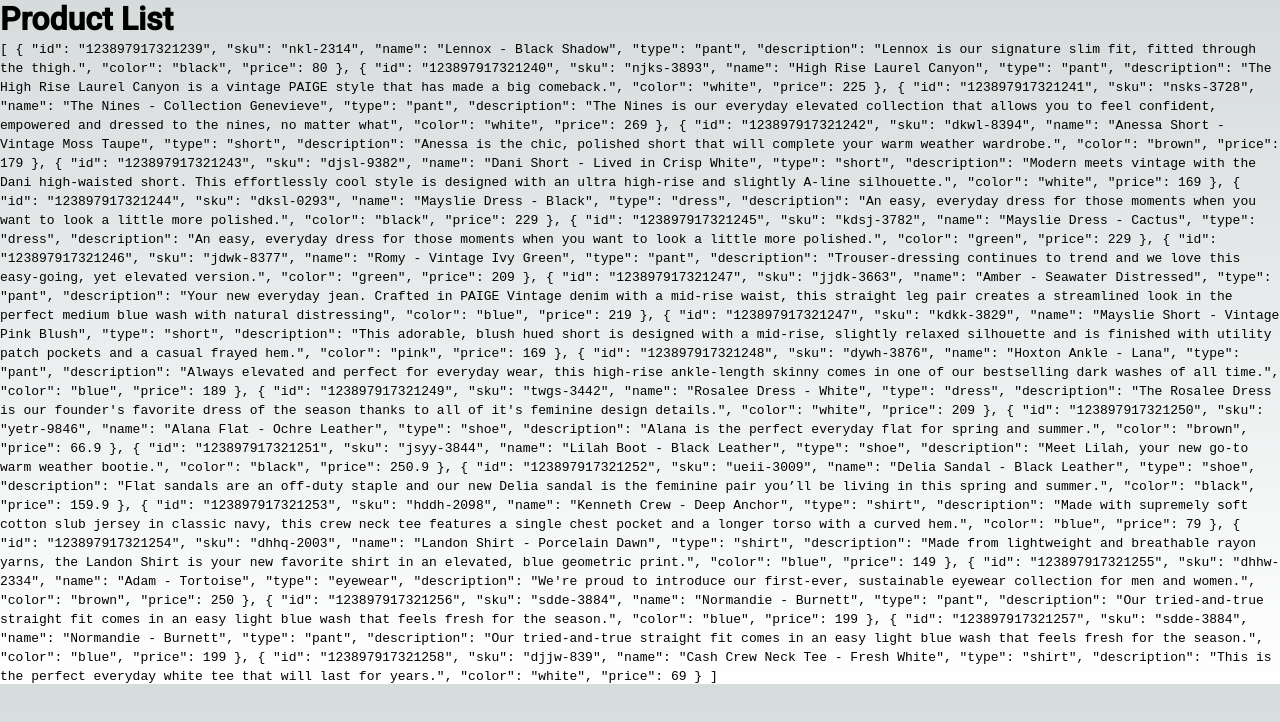
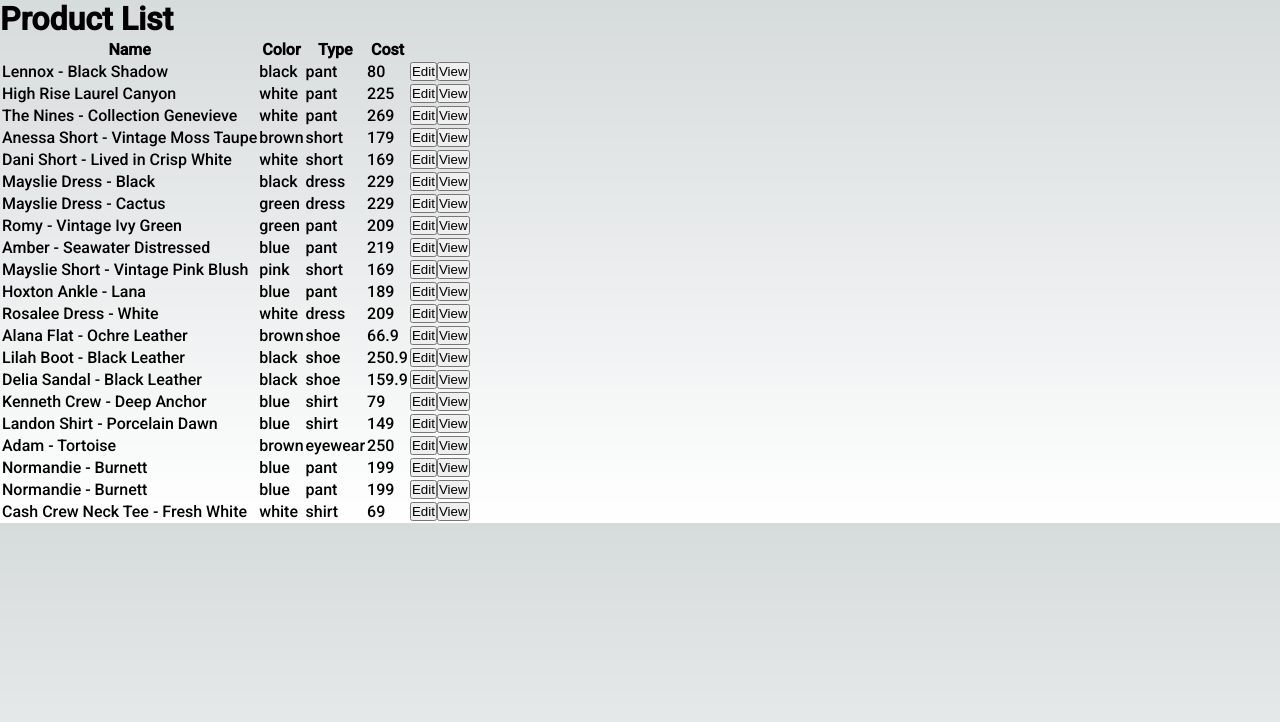
Before and after one commit to mgreci/paige-challenge, a Next.js app: page /product-list in a window 1280 px wide. Shown: the top 722 px of the page. Built offline with nearby package versions, Linux system fonts and the light colour scheme.

Commit message:
replace strinify with basic table

```diff
--- a/src/app/product-list/page.tsx
+++ b/src/app/product-list/page.tsx
@@ -1,14 +1,45 @@
 'use client';
 
 import { ProductContext } from "@/app/product.context";
+import Link from "next/link";
 import { useContext } from "react";
+
+// interface IProduct {
+// 	name: string,
+// 	color: string,
+// 	type: string,
+// 	price: number,
+// 	sku: string,
+// };
 
 export default function ProductList({ }) {
 	const { products } = useContext(ProductContext);
 	return (
 		<>
 			<h1>Product List</h1>
-			<code>{JSON.stringify(products, null, 2)}</code>
+			<table>
+				<thead>
+					<th>Name</th>
+					<th>Color</th>
+					<th>Type</th>
+					<th>Cost</th>
+					<th></th>
+				</thead>
+				<tbody>
+					{products?.map(({ name, color, type, price, sku }) => (
+						<tr key={sku}>
+							<td>{name}</td>
+							<td>{color}</td>
+							<td>{type}</td>
+							<td>{price}</td>
+							<td>
+								<button type="button">Edit</button>
+								<button type="button"><Link href={`/product-detail/${sku}`}>View</Link></button>
+							</td>
+						</tr>
+					))}
+				</tbody>
+			</table>
 		</>
 	)
 };
```
